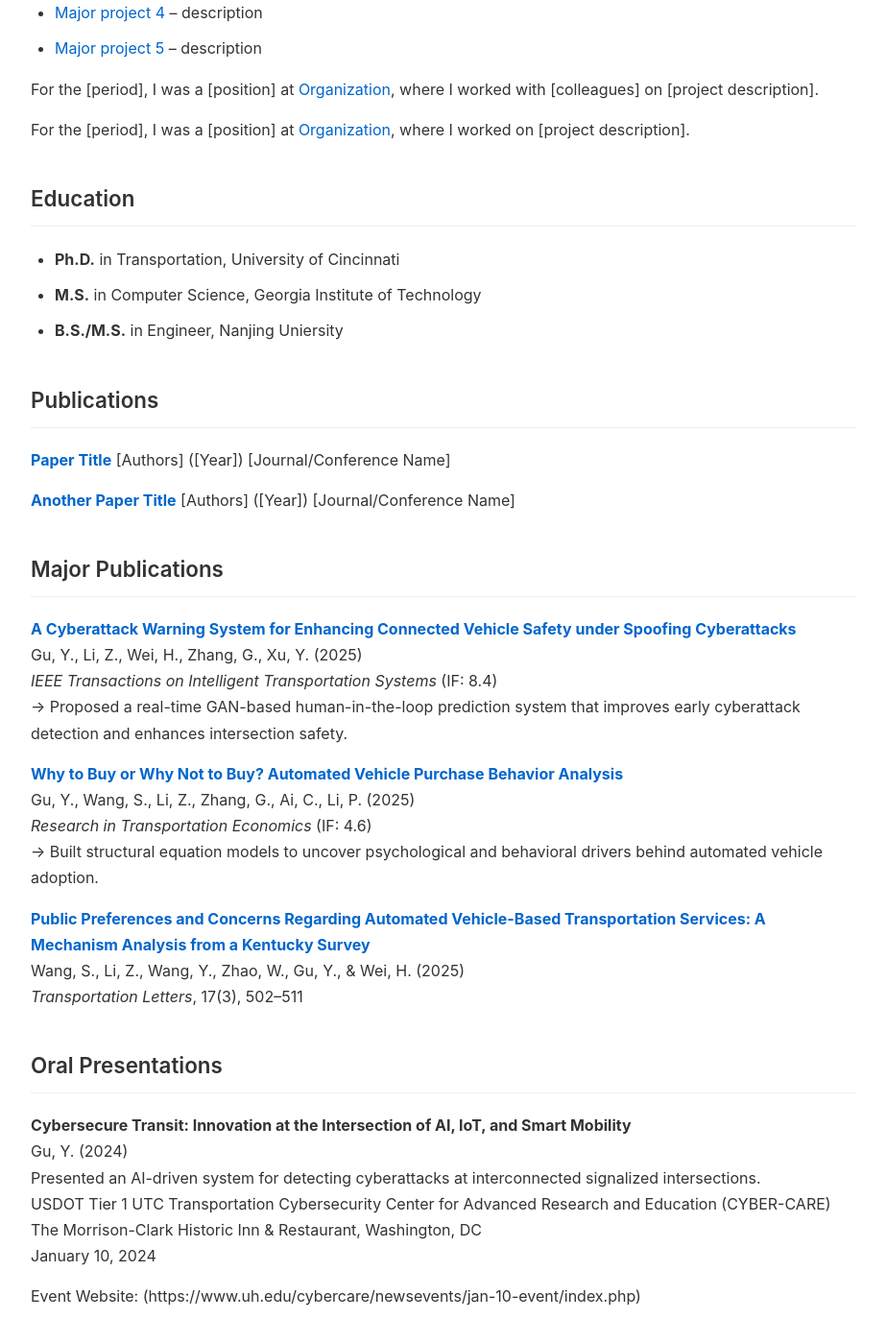
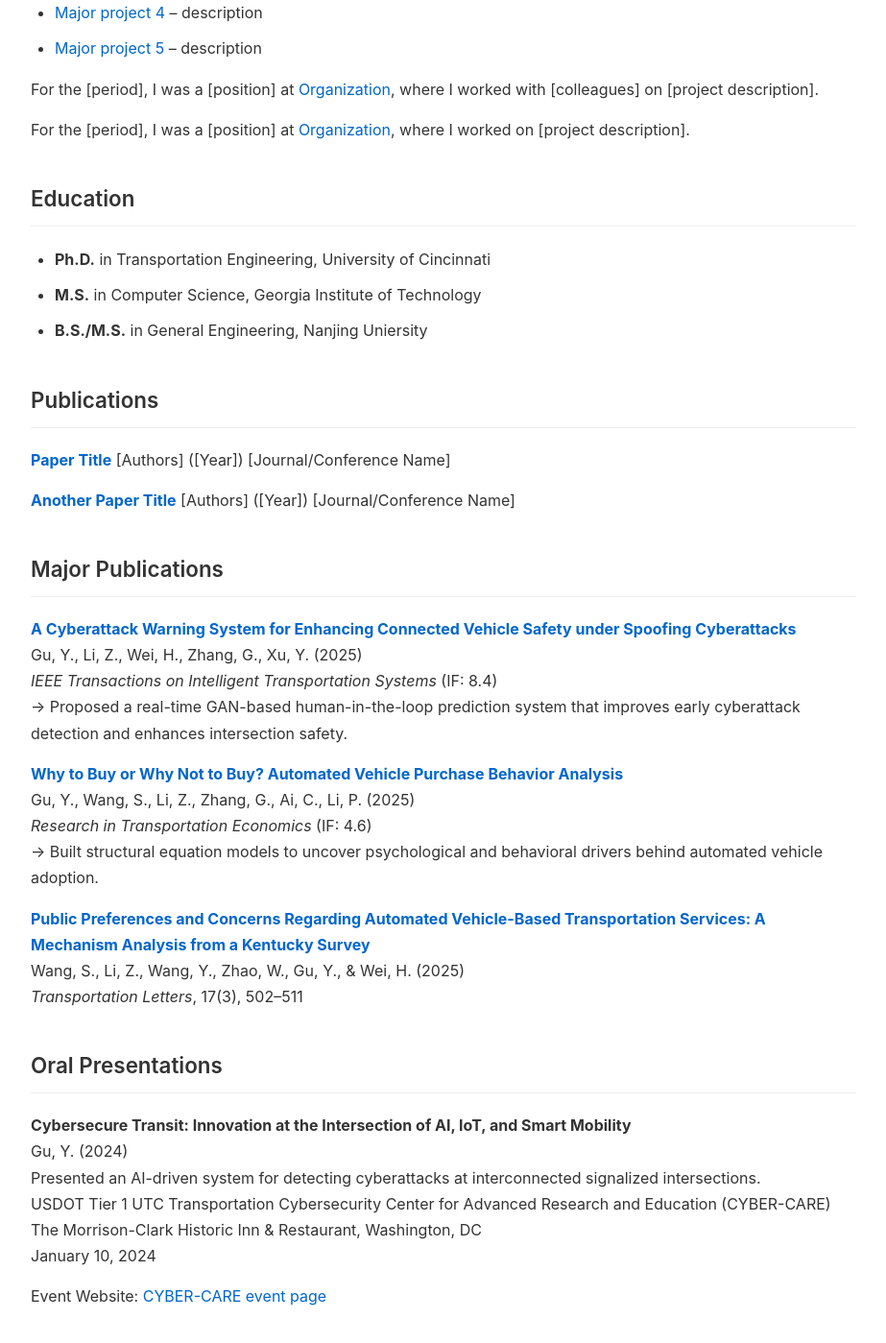
Before and after one commit to YingfanGu/YingfanGu.github.io, a Jekyll site: the page built from index.md, in a window 1280 px wide and 1400 px high, scrolled down 755 px. Shown: the whole window at 96% size, without its empty margins (178-1101 px from the left). Built offline with Jekyll 4.4.1, drawn with Linux system fonts in a browser that asks for light colours.

Commit message:
Correct education details for Ph.D. and B.S./M.S. degrees; update event website link format

```diff
--- a/index.md
+++ b/index.md
@@ -51,9 +51,9 @@ For the [period], I was a [position] at [Organization](link), where I worked on
 
 ## Education
 
-* **Ph.D.** in Transportation, University of Cincinnati
+* **Ph.D.** in Transportation Engineering, University of Cincinnati
 * **M.S.** in Computer Science, Georgia Institute of Technology
-* **B.S./M.S.** in Engineer, Nanjing Uniersity
+* **B.S./M.S.** in General Engineering, Nanjing Uniersity
 
 ## Publications
 
@@ -92,7 +92,7 @@ USDOT Tier 1 UTC Transportation Cybersecurity Center for Advanced Research and E
 The Morrison-Clark Historic Inn & Restaurant, Washington, DC
 January 10, 2024
 
-Event Website: (https://www.uh.edu/cybercare/newsevents/jan-10-event/index.php)
+Event Website: [CYBER-CARE event page](https://www.uh.edu/cybercare/newsevents/jan-10-event/index.php)
 
 ## Conference
 
```
